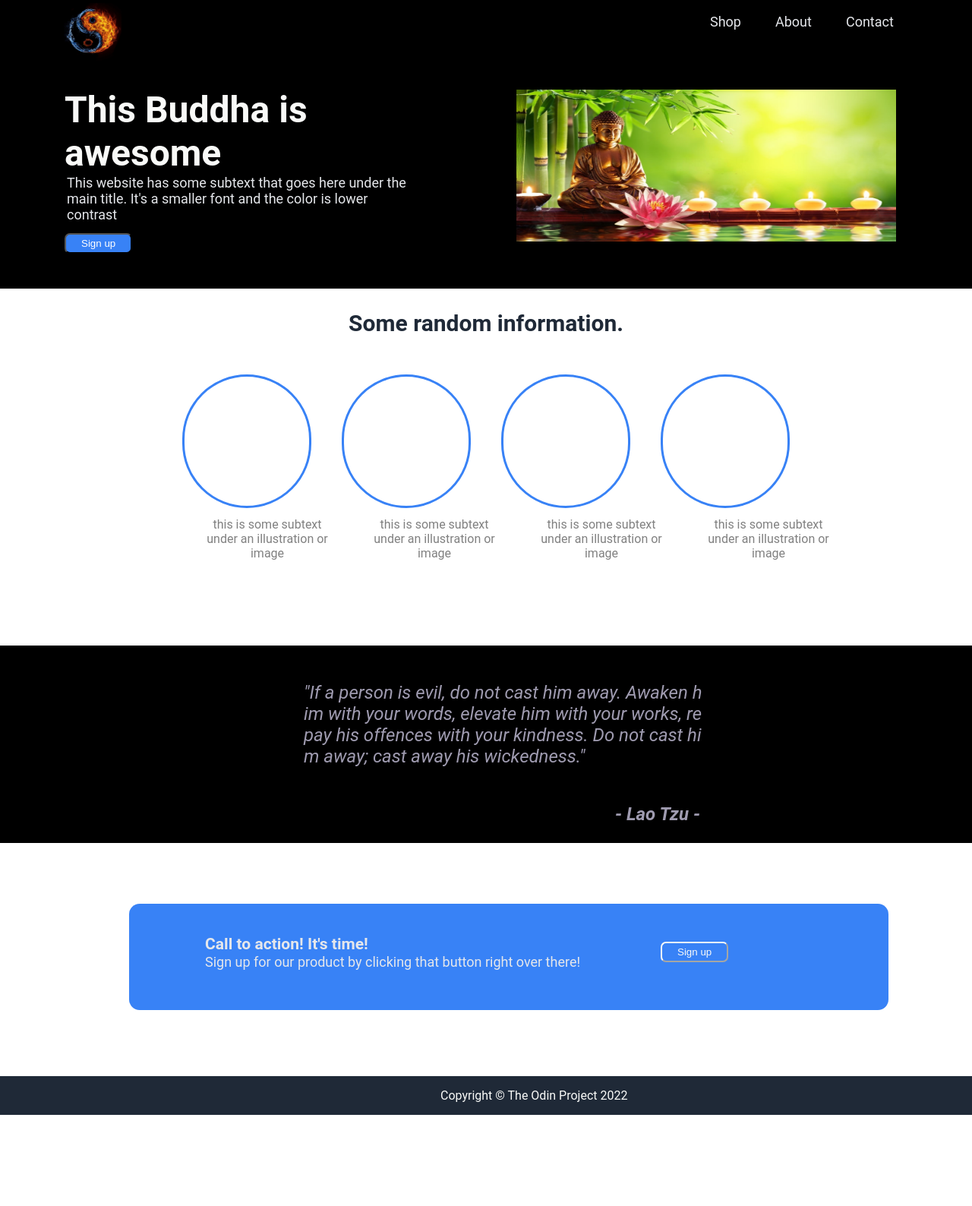
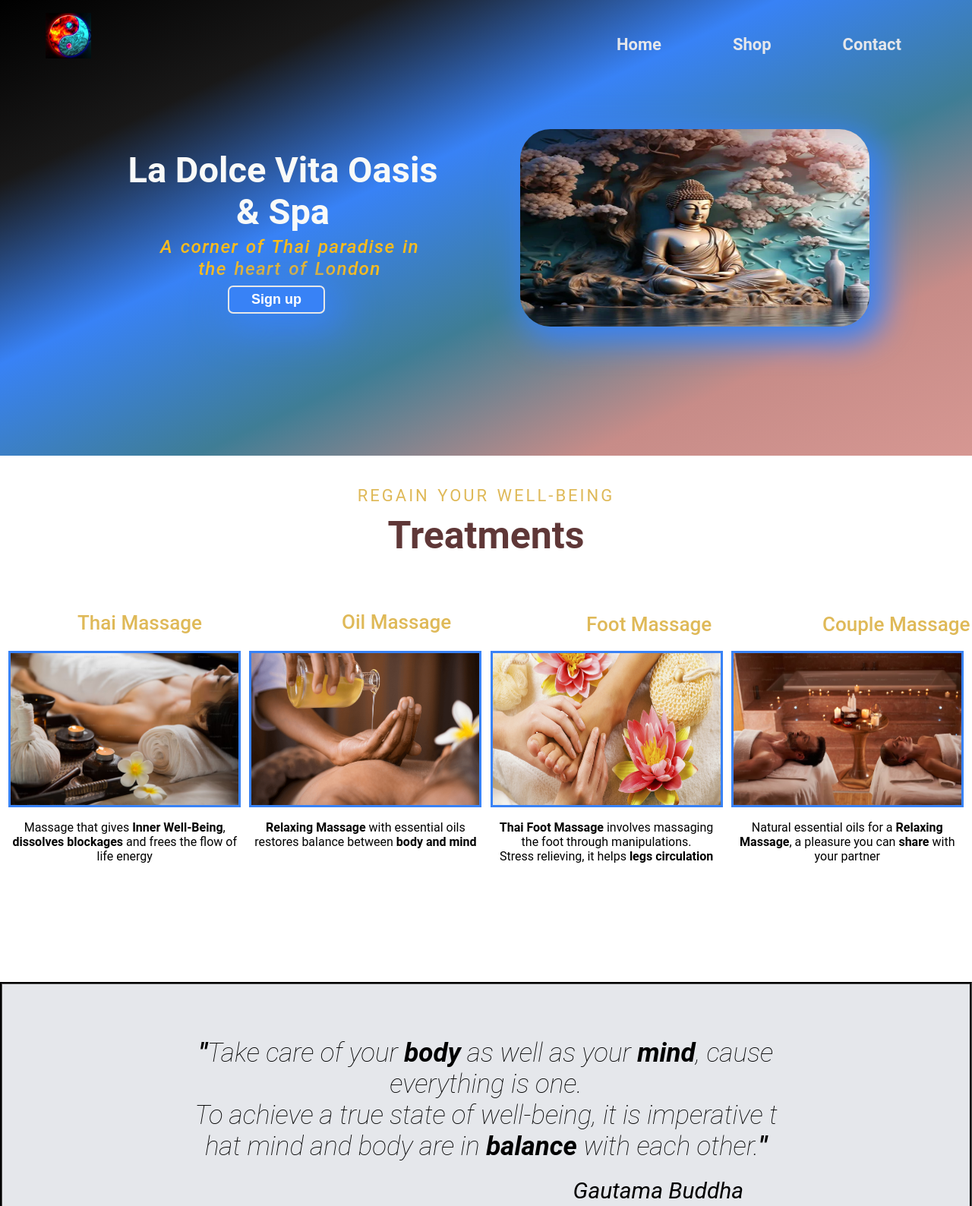
Before and after one commit to SallyFroMilan/Landing-page, a plain HTML site: page index.html in a window 1280 px wide. Shown: the top 1588 px of the page at 76% size. Before the commit the page ends 1468 px from the top, so only its background shows below. Drawn offline with Linux system fonts and the light colour scheme.

Commit message:
Revisited landing page project

```diff
--- a/index.html
+++ b/index.html
@@ -2,106 +2,92 @@
 <html lang="en">
 <head>
     <meta charset="UTF-8">
-    <meta http-equiv="X-UA-Compatible" content="IE=edge">
     <meta name="viewport" content="width=device-width, initial-scale=1.0">
     <link rel="stylesheet" href="style.css">
-    <title>This website is awesome</title>
+    <title>Landing Page</title>
+</head>
 
-    <style>
-    p.b {
-        word-break: break-word;
-        width: 450px;
-    }
-    p.c {
-        word-break: normal;
-        width: 450px;
-    }
-    p.d {
-        word-break: break-word;
-        width: 180px;
-    }
-    p.e {
-        word-break: break-all;
-        width: 529px;
-    }
-    </style>
-    </head>
 <body>
+    <header>
+        <a href="#" class="logo"><img src="images/yinyang.jpg" alt="Company logo" width="60" height="60">
+        </a>
+        <nav class="navbar">
+            <ul>
+                <li><a href="#">Home</a></li>
+                <li><a href="#">Shop</a></li>
+                <li><a href="#">Contact</a></li>
+            </ul>
+        </nav>
 
-        <div class="header">
-            <div class="l-links">
+        <ul>
+            <div class="maintext">La Dolce Vita Oasis & Spa
+            </div>
+            <div class="secondarytext">
+                A corner of Thai paradise in the heart of London
+            </div>
+            <button class="button1">Sign up</button>
+        </ul>
 
-                    <a href="#"><img src="images/fire.jpg" width="80" height="80"></a>
+        <img class="buddha" src="images/buddhacolors.jpg" alt="Buddha" height="260" width="460">
+    </header>
 
+    <main>
+        <div class="infos">REGAIN YOUR WELL-BEING
         </div>
-                <ul class="right-links">
-                    <li>Shop</li>
-                    <li>About</li>
-                    <li>Contact</li>
-                </ul>
+        <div class="treats">Treatments
         </div>
 
-        <div class="container">
-            <div class="left">
-                <ul>
-                <p class="b">This Buddha is awesome</p>
-                </ul>
-            </div>
-        </div>
-            <div class="hero">
-                <div class="button">
-                <button class="signup">Sign up</button>
-        </div>
-        </div>
-        <div class="secondary">
-            <div class="text">
-                <ul>
-                    <p class="c">This website has some subtext that goes here under the main title. It's a smaller font and the color is lower contrast</p>
-                </ul>
-        </div>
-    </div>
-    <div class="image-placeholder"></div>
-        <img src="images/buddha.jpg" height="200" width="500">
-
-
-
-    <div class="title">Some random information.</div>
+        <h2 class="thai">Thai Massage</h2>
+        <h2 class="oil">Oil Massage</h2>
+        <h2 class="foot">Foot Massage</h2>
+        <h2 class="couple">Couple Massage</h2>
 
         <div class="flex-container">
-    <div class="box"></div>
-    <div class="box2"></div>
-    <div class="box3"></div>
-    <div class="box4"></div>
+            <div class="box box1"><img src="images/thai.jpg" alt="woman with candles">
+                <p class="sub">Massage that gives <strong>Inner Well-Being</strong>,
+                    <strong>dissolves blockages</strong> and frees the flow of life energy
+                </p>
             </div>
-
-    <div class="text2">
-    <ul>
-        <p class="d">this is some subtext under an illustration or image</p>
-        <p class="d">this is some subtext under an illustration or image</p>
-        <p class="d">this is some subtext under an illustration or image</p>
-        <p class="d">this is some subtext under an illustration or image</p>
-    </ul>
+            <div class="box box2"><img src="images/oil-massage.jpg" alt="hand with oil bottle">
+                <p class="sub2"><strong>Relaxing Massage</strong> with
+                    essential oils restores balance between <strong>body and mind</strong>
+                </p>
             </div>
-            <div class="mid-quote">
-            <div class="text3">
-                <ul>
-                    <p class="e"><em>"If a person is evil, do not cast him away. Awaken him with your words, elevate him with your works, repay his offences with your kindness. Do not cast him away; cast away his wickedness."</em></p>
-                </ul>
-                    <p class="text4"><strong><em>- Lao Tzu -</em></strong></p>
+            <div class="box box3"><img src="images/reflexology.jpg" alt="foot massage">
+                <p class="sub3"><strong>Thai Foot Massage</strong> involves massaging
+                    the foot through manipulations.<br>
+                    Stress relieving, it helps
+                    <strong>legs circulation</strong>
+                </p>
+            </div>
+            <div class="box box4"><img src="images/couple-massage.jpg" alt="couple having massage">
+                <p class="sub4">Natural essential oils for a <strong>Relaxing Massage</strong>,
+                    a pleasure you can <strong>share</strong> with your partner
+                </p>
             </div>
         </div>
 
-        <div class="text5">
-             <h3 class="call"><strong>Call to action! It's time!</strong></h3>
-                <p class="sign">Sign up for our product by clicking that button right over there!</p>
+    <div class="quote-container">
+        <div class="quote">
+            <strong>"</strong>Take care of your <strong>body</strong> as well as your <strong>mind</strong>,
+            cause everything is one.<br> To achieve a true state of well-being, it is imperative that
+            mind and body are in <strong>balance</strong> with each other.<strong>"</strong>
+        </div>
+            <p class="author">Gautama Buddha</p>
         </div>
 
-            <div class="button2">
-            <button class="signup2">Sign up</button>
+        <div class="action-container">
+            <h3>Call to action! It's time!</h3>
+                <div class="action-product">Sign up for our product by clicking that button right over there!
                 </div>
+                <div class="action-button">
+                    <button>Sign up</button>
+                </div>
+            </div>
+    </main>
 
-    <div class="footer">
-                    <p>Copyright © The Odin Project 2022</p>
-            </div>
+    <footer>
+        Copyright &copy; <em id="date"></em> The Odin Project 2024
+    </footer>
 </body>
 </html>
--- a/style.css
+++ b/style.css
@@ -1,205 +1,250 @@
-
-.headerBar {
-    width: 100%;
-    display: flex;
-    flex-direction: row;
-    align-items: center;
-    justify-content: space-between;
-    background-color: rgba(0, 0, 0, 0.9);
-    text-decoration: none;
-    position: fixed;
-    top: 0;
+body {
+    font-family: roboto;
+    margin: 0;
 }
 
-.leftBarContainer {
-    display: flex;
-    flex-direction: row;
-    align-items: center;
-    justify-content: space-between;
+.logo {
+    margin-left: 60px;
+    position: absolute;
+    top: 0;
+    margin-top: 17px;
+    cursor: pointer;
+    transition: 80ms;
 }
 
-
-
-.header {
-    background-color: black;
-    height: 380px;
-    font-size: 24px;
-    display: flex;
-
-
+.logo:hover {
+    transform: scale(1.23);
 }
 
-
-.l-links {
-    margin-top: 60px;
-    margin-left: -600px;
+header {
+    background: rgb(0,0,0);
+    background-image: linear-gradient(to right bottom,black,rgba(82, 80, 80, 0.301), #3882F6, #3f7d95, #c78c88,#d69792 );
+    display: flex;
+    justify-content: space-between;
+    padding: 170px 0px;
 }
 
-.right-links {
-    color: #e5e7eb;
-    font-size: 18px;
-    padding-left: 775px;
-    gap: 45px;
+header li {
+    list-style: none;
+    display: inline-block;
+    padding: 0 45px;
 }
 
-
-body {
-
-    font-family: Roboto;
-    display: flex;
-    margin: 0;
-    flex-direction: column;
+.navbar {
+    position: absolute;
+    top: 0;
+    margin-top: 30px;
+    margin-left: 727px;
+    transition: 80ms;
 }
 
-.left {
-    color: #f9faf8;
-    font-size: 48px;
-    font-weight: bolder;
-    margin-top: -360px;
-    padding-left: 45px;
-}
-
-.p,
-.p.c {
-    word-break: normal;
-}
-
-a {
-    color: #e5e7eb;
+li a {
     text-decoration: none;
 }
 
-
-ul {
-    list-style-type: none;
-    display: flex;
-    gap: 40px;
+li:hover {
+    transform: scale(1.40);
 }
 
-.text {
-    color: #e5e7eb;
-    font-size: 18px;
-    padding-left: 48px;
-    margin-top: -140px;
-
+li {
+    font-size: 22px;
+    font-weight: 600;
 }
 
+a[href] {
+    color: #e5e7eb;
+}
 
-.signup  {
+.maintext {
+    color: #f9faf8;
+    font-size: 47px;
+    margin-left: 108px;
+    margin-top: 10px;
+    word-break: break-word;
+    width: 449px;
+    font-weight: 600;
+    text-align: center;
+}
+
+.secondarytext {
+    color: hsl(43, 96%, 55%);
+    font-size: 24.4px;
+    font-style: italic;
+    font-weight: 500;
+    margin-left: 165px;
+    margin-top: 4px;
+    word-break: break-word;
+    width: 353px;
+    text-align: center;
+    word-spacing: 2.5px;
+    letter-spacing: 1.3px;
+}
+
+.buddha {
+    margin-top: 0px;
+    margin-right: 135px;
+    border-radius: 40px;
+    box-shadow: 10px 10px 40px 10px #3882F6;
+}
+
+button {
     background-color: #3882F6;
     color: white;
-    padding: 4px 20px;
-    margin-top: -180px;
-    margin-left: 85px;
+    font-size: 18px;
+    font-weight: 600;
     border-radius: 7px;
+    border-color: white;
+    padding: 6px 29px 6px 29px;
+    cursor: pointer;
+    border: 2px solid #E8E8E8;
 }
 
-.hero{
-    margin-top: -70px;
+.button1 {
+    box-shadow: 10px 10px 50px 10px #3882F6;
+    margin-left: 260px;
+    margin-top: 8px;
 }
 
-img {
-    margin-top: -216px;
-    margin-left: 680px;
+button:hover {
+    transform: scale(1.10);
 }
-main {
-    display: flex;
-    flex-direction: column;
-    align-items: center;
-    padding: 0 13em;
-    margin-top: 3em;
-    margin: 200px;
+
+.infos {
+    color: hsl(43, 68%, 61%);
+    font-size: 22px;
+    font-weight:400;
+    text-align: center;
+    margin-top: 40px;
+    word-spacing: 2px;
+    letter-spacing: 3px;
 }
-.title {
-    color: #1f2937;
-    font-size: 30px;
-    font-weight: bolder;
-    margin-top: 90px;
-    justify-content: center;
-    display: flex;
+
+.treats {
+    color: rgb(95, 55, 55);
+    font-size: 50px;
+    font-weight: 600;
+    text-align: center;
+    line-height: 1.6;
+}
+
+h2 {
+    color: hsl(43, 68%, 61%);
+    font-size: 26px;
+    font-weight: 500;
+}
+
+.thai {
+    margin-left: 102px;
+    margin-top: 60px;
+    margin-bottom: -80px;
+}
+
+.oil {
+    margin-left: 450px;
+    margin-top: 49px;
+    margin-bottom: -80px;
+}
+
+.foot {
+    margin-left: 772px;
+    margin-top: 53px;
+    margin-bottom: -80px;
+}
+
+.couple {
+    margin-left: 1083px;
+    margin-top: 50px;
+    margin-bottom: -80px;
 }
 
 .flex-container {
     display: flex;
-    justify-content: center;
     flex-direction: row;
-    gap: 40px;
-    margin: 240px;
-    margin-top: 20px;
+    justify-content: space-evenly;
+    margin-top: 100px;
 }
 
-.flex-container div {
-    border: solid   #3882F6;
-    border-radius: 130px;
-    width: 170px;
-    height: 170px;
-    margin-top: 30px;
+.flex-container > div {
+    border: solid #3882F6;
+    width: 300px;
+    height: 200px;
 }
 
-.text2 {
-    color: grey;
-    font-weight: 18px;
-    margin: 80px;
-    margin-top: -260px;
-    padding-left: 142px;
-    text-align: center;
+.box img {
+    width: 100%;
+    height: 100%;
+    object-fit: fill;
 }
 
-.mid-quote {
-    background-color: black;
-    color: #9F9BB0;
-}
-.text3 {
-    font-size: 24px;
-    font-weight: italic;
-    padding-left: 360px;
-
-}
-.text4 {
-    padding-left: 450px;
-}
-.text5 {
-    background-color: #3882F6;
-    color: #e5e7eb;
-    border-radius: 14px;
-    font-size: 18px;
-    font-weight: italic;
-    margin: 80px;
-    margin-bottom: 50px;
-    margin-left: 170px;
-    margin-right: 170px;
-    height: 140px;
-    width: 900px;
-    padding-left: 100px;
+.sub, .sub2, .sub3, .sub4 {
+  text-align: center;
 }
 
-.call {
-
-    text-align: start;
-    margin-top: 40px;
-}
-.sign {
-    align-items: start;
-    margin-top: -20px;
+.quote-container {
+    background-color: #E5E7EB;
+    display: flex;
+    flex-direction: column;
+    align-items: center;
+    justify-content: center;
+    text-align: center;
+    margin-top: 230px;
+    margin-bottom: 120px;
+    padding-bottom: 30px;
+    border-color: #000000;
+    border-style:groove;
+    border-width:0.8;
 }
 
-.signup2 {
-    background-color: #3882F6;
-    border-color: #f9faf8;
-    color: #f9faf8;
-    border-radius: 7px;
-    padding: 4px 20px;
-    margin-left: 550px;
-}
-.button2 {
-
-    margin-top: -140px;
-    padding-left: 320px;
+.quote {
+    font-size: 35px;
+    font-style: italic;
+    font-weight: 180;
+    word-break: break-all;
+    width: 775px;
+    margin-top: 70px;
 }
 
-.footer {
-    background-color: #1f2937;
-    color: #f9faf8;
-    margin-top: 150px;
-    padding-left: 580px;
+.author {
+    font-size: 30px;
+    font-style: italic;
+    margin-top: 0px;
+    padding-top: 20px;
+    text-align-last: right;
+    width: 53vW;
 }
+
+.action-container {
+    background-color: hsl(43, 68%, 61%);
+    margin: 100px 210px 120px 210px;
+    padding: 50px 100px 50px;
+    border-radius: 8px;
+    border: 2px solid rgb(95, 55, 55);
+}
+
+h3 {
+    color:  black;
+    font-size: 22px;
+    font-weight: 600;
+    margin-top: 0px;
+}
+
+.action-product {
+    color:  rgb(95, 55, 55);
+    font-size: 18px;
+    font-weight: 500;
+    margin-top:-25px;
+}
+
+.action-button {
+    margin-top: -35px;
+    padding-left: 610px;
+}
+
+footer {
+    background-image: linear-gradient(to right bottom, #000000, #070707d2, #3f8795, #fa8a84);
+    padding: 30px;
+    color: white;
+    display: flex;
+    justify-content: center;
+    font-size: 15px;
+}
```
Also changed, not shown: images/buddha.jpg (deleted), images/buddhacolors.jpg (added), images/couple-massage.jpg (added), images/fire.jpg (deleted), images/oil-massage.jpg (added), images/reflexology.jpg (added), images/thai.jpg (added), images/yinyang.jpg (added). Lines whose indentation alone changed are shown as unchanged.
